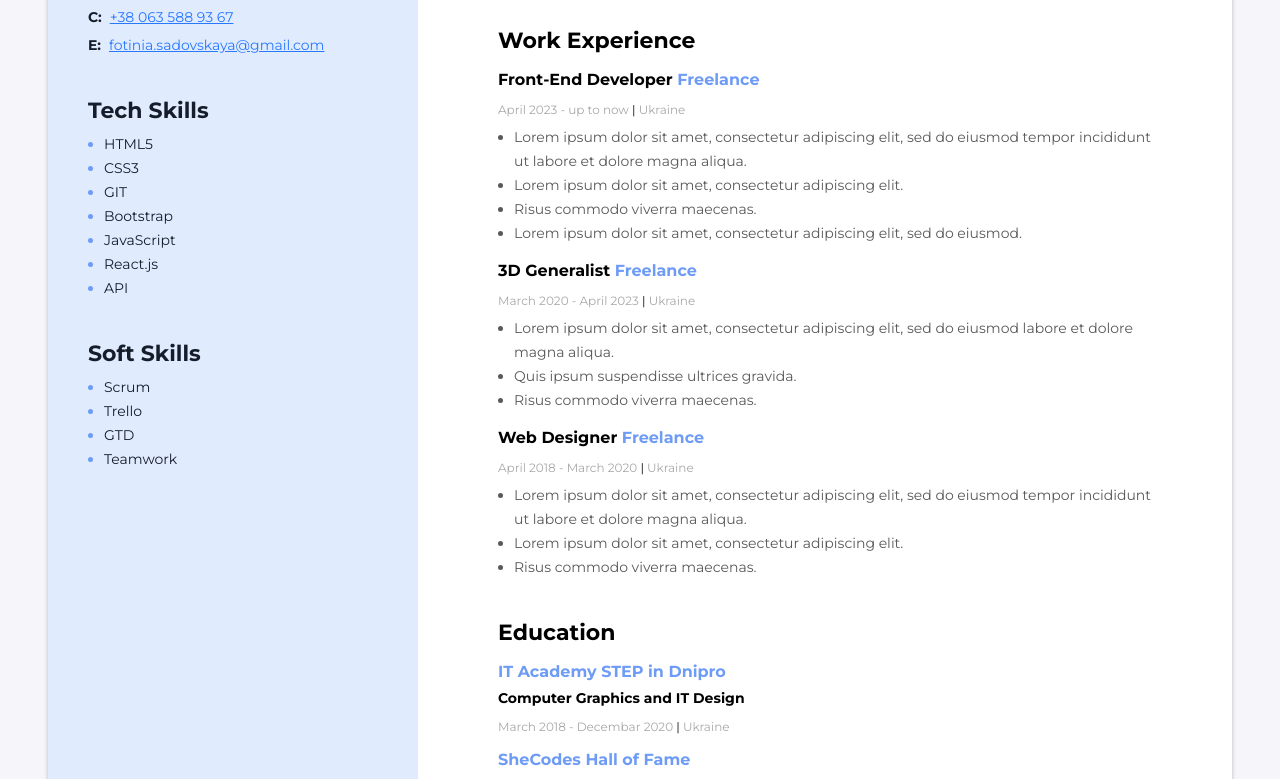
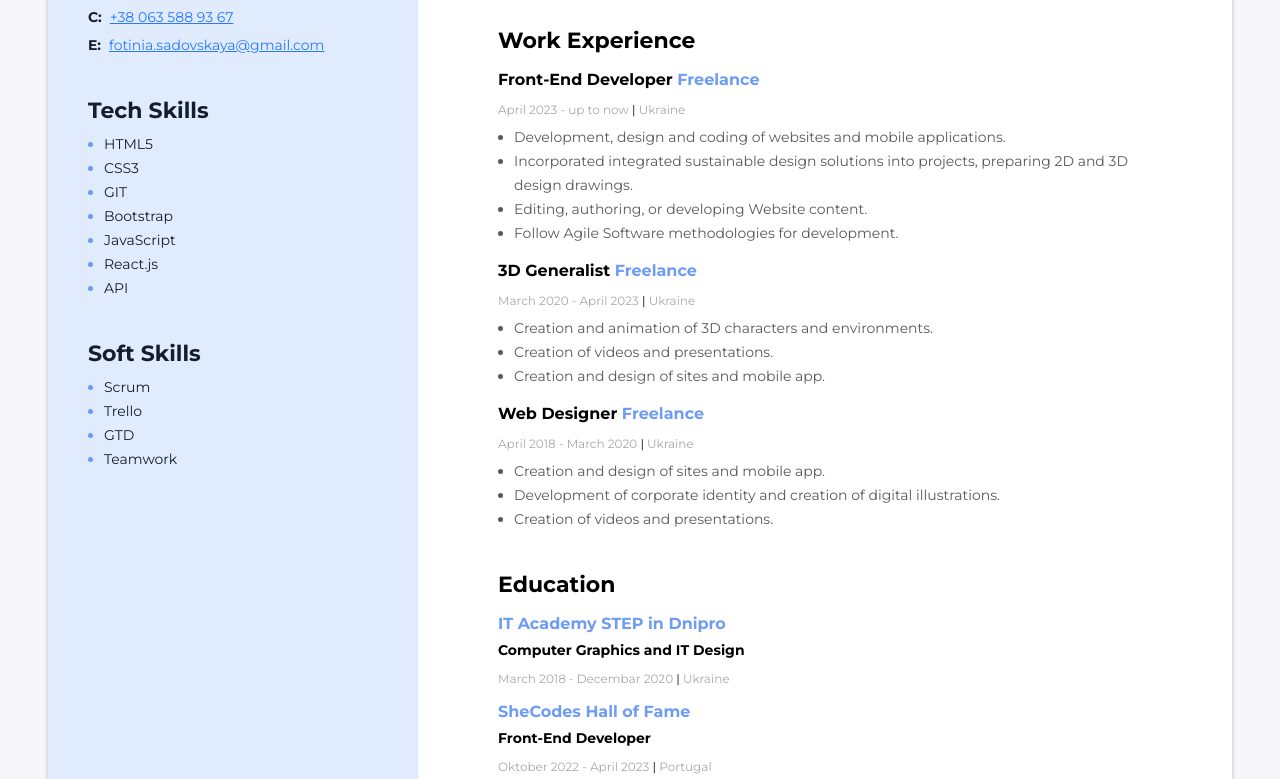
Before and after one commit to fotinia-sadovskaya/Front-End-Developer-Resume, a website: page index.html in a window 1280 px wide. Shown: the part 532-1311 px from the top of the page. Drawn offline with Linux system fonts and the light colour scheme.

Commit message:
Update content Resume

```diff
--- a/index.html
+++ b/index.html
@@ -83,18 +83,18 @@
             </p>
             <ul class="work-experience-duties-list">
               <li class="work-experience-duties-item">
-                Lorem ipsum dolor sit amet, consectetur adipiscing elit, sed do
-                eiusmod tempor incididunt ut labore et dolore magna aliqua.
+                Development, design and coding of websites and mobile
+                applications.
               </li>
               <li class="work-experience-duties-item">
-                Lorem ipsum dolor sit amet, consectetur adipiscing elit.
+                Incorporated integrated sustainable design solutions into
+                projects, preparing 2D and 3D design drawings.
               </li>
               <li class="work-experience-duties-item">
-                Risus commodo viverra maecenas.
+                Editing, authoring, or developing Website content.
               </li>
               <li class="work-experience-duties-item">
-                Lorem ipsum dolor sit amet, consectetur adipiscing elit, sed do
-                eiusmod.
+                Follow Agile Software methodologies for development.
               </li>
             </ul>
           </div>
@@ -109,14 +109,13 @@
             </p>
             <ul class="work-experience-duties-list">
               <li class="work-experience-duties-item">
-                Lorem ipsum dolor sit amet, consectetur adipiscing elit, sed do
-                eiusmod labore et dolore magna aliqua.
+                Creation and animation of 3D characters and environments.
               </li>
               <li class="work-experience-duties-item">
-                Quis ipsum suspendisse ultrices gravida.
+                Creation of videos and presentations.
               </li>
               <li class="work-experience-duties-item">
-                Risus commodo viverra maecenas.
+                Creation and design of sites and mobile app.
               </li>
             </ul>
           </div>
@@ -131,14 +130,14 @@
             </p>
             <ul class="work-experience-duties-list">
               <li class="work-experience-duties-item">
-                Lorem ipsum dolor sit amet, consectetur adipiscing elit, sed do
-                eiusmod tempor incididunt ut labore et dolore magna aliqua.
+                Creation and design of sites and mobile app.
               </li>
               <li class="work-experience-duties-item">
-                Lorem ipsum dolor sit amet, consectetur adipiscing elit.
+                Development of corporate identity and creation of digital
+                illustrations.
               </li>
               <li class="work-experience-duties-item">
-                Risus commodo viverra maecenas.
+                Creation of videos and presentations.
               </li>
             </ul>
           </div>
```
